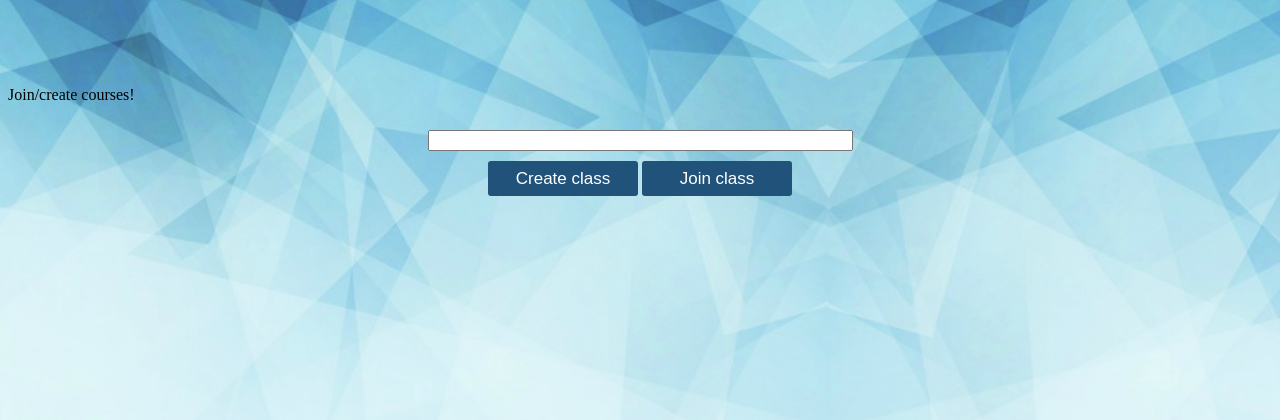
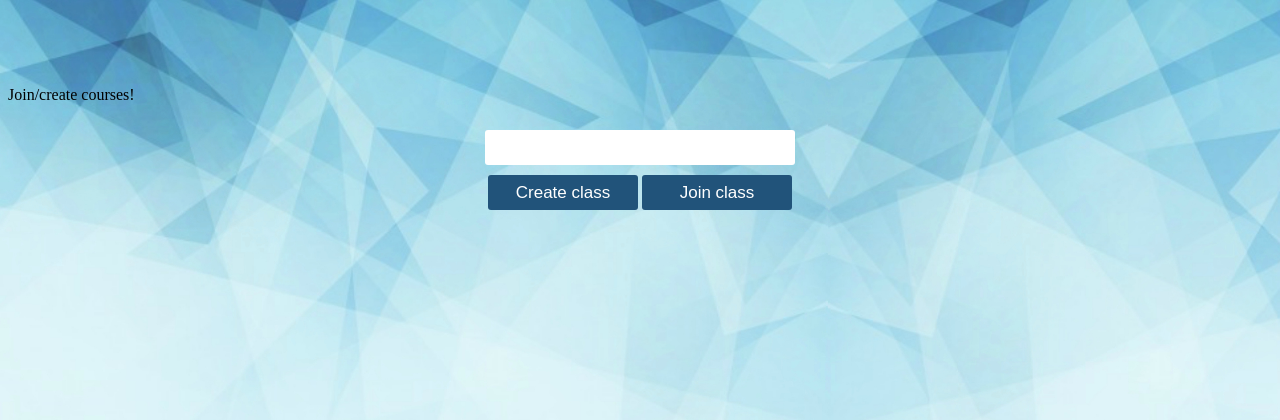
Before and after one commit to HugoSK/Group86TDT4140, a Django app: page /course/ in a window 1280 px wide. Shown: the part 84-504 px from the top of the page. Run offline with Django 3.2, Linux system fonts and the light colour scheme; a user stored in the database is signed in.

Commit message:
css på create/join class

```diff
--- a/myapp2/login/templates/courses/courses.html
+++ b/myapp2/login/templates/courses/courses.html
@@ -4,7 +4,7 @@
 {% block content %}
     <body>
     <form id="classes" method="post" action="/course/">
-        <input type="text" name="className" value="" size="50" />
+        <input type="text" name="className" value="" size="50" style="display: inline-block; width: 310px; height: 35px; font-size: 14px; border: none; padding: 5px; border-radius: 3px;"/>
         <br />
         <input type="submit" name="create" value="Create class" />
         <input type="submit" name="join" value="Join class" />
```
Also changed, not shown: myapp2/db.sqlite3, myapp2/login/migrations/0007_auto_20170405_1218.py (added).
